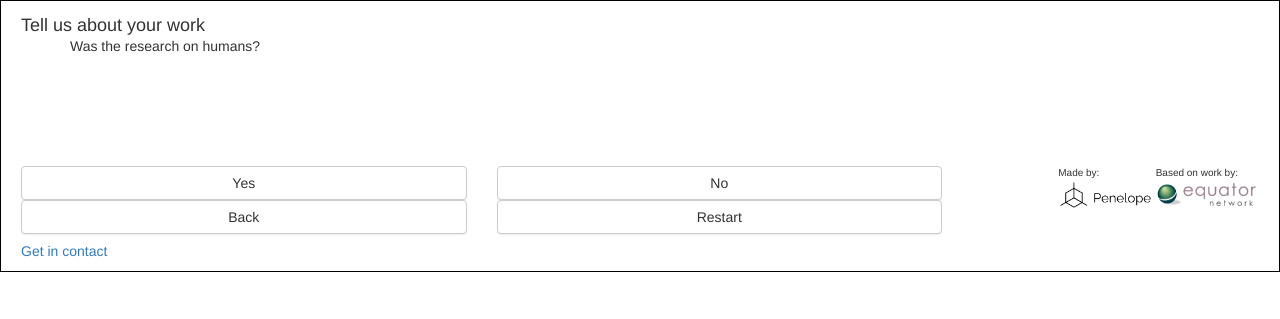
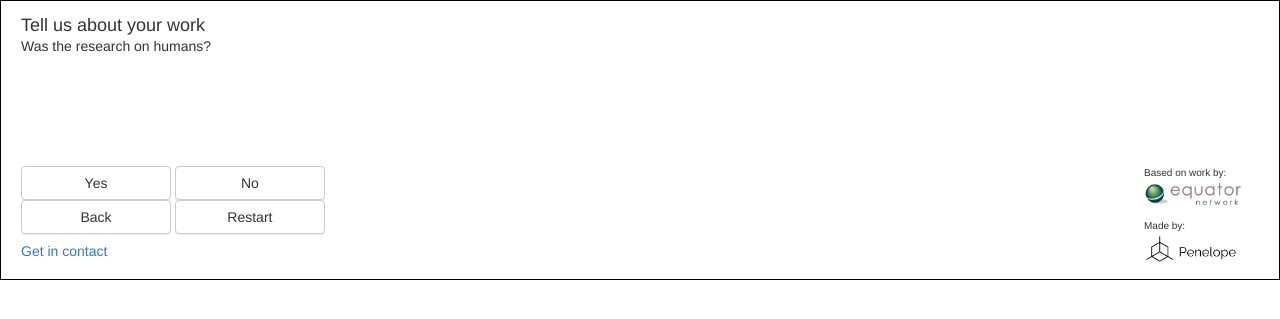
Before and after one commit to PenelopeResearch/EquatorChecklist, a Jekyll site: the page built from question0.html, in a window 1280 px wide. Shown: the top 319 px of the page. Built offline with Jekyll 4.4.1, drawn with Linux system fonts in a browser that asks for light colours.

Commit message:
Layout tweaks

```diff
--- a/_includes/logo.html
+++ b/_includes/logo.html
@@ -1,11 +1,14 @@
-
-<p class='pull-right'>Based on work by:
+<div class='logo-inner'>
+  <p>
+    Based on work by:
     <a href='http://www.equator-network.org' target='_blank'>
       <img src="{{ "images/equator_logo.png" | prepend: site.baseurl }}" class="img-responsive" alt="EQUATOR">
     </a>
   </p>
-<p class='pull-right'>Made by:
+  <p>
+    Made by:
     <a href='http://www.peneloperesearch.com' target="_blank">
       <img src="{{ "images/penelope_logo_name_black.png" | prepend: site.baseurl }}" class="img-responsive" alt="Penelope Research">
     </a>
   </p>
+</div>
--- a/_includes/question-action.html
+++ b/_includes/question-action.html
@@ -1,20 +1,16 @@
 <div class='row'>
-  <div class='col-xs-6'>
+  <div class='col-xs-12'>
     <a href='{{include.yesResult}}.html' class='btn btn-default'>Yes</a>
-  </div>
-  <div class='col-xs-6'>
     <a href='{{include.noResult}}.html' class='btn btn-default'>No</a>
   </div>
 </div>
 <div class='row'>
-  <div class='col-xs-6'>
+  <div class='col-xs-12'>
     {% if include.prevResult %}
       <a href='{{include.prevResult}}.html' class='btn btn-default'>Back</a>
     {% else %}
       <a class='btn btn-default disabled'>Back</a>
     {% endif %}
-  </div>
-  <div class='col-xs-6'>
     <a href='main.html' class='btn btn-default'>Restart</a>
   </div>
 </div>
--- a/_sass/_wizard.scss
+++ b/_sass/_wizard.scss
@@ -12,17 +12,31 @@ body {
 
 .page-action {
   .btn {
-    width: 100%;
+    min-width: 150px;
     overflow: hidden;
     white-space: normal;
   }
 }
 
 .logo {
+  .logo-inner {
+    float: right;
+    max-width: 100px;
+  }
   font-size: 10px;
   img {
     max-height: 30px;
   }
+}
+
+.container, .row {
+  padding: 0;
+  margin: 0;
+  width: 100%;
+}
+
+.col-lg-1, .col-lg-10, .col-lg-11, .col-lg-12, .col-lg-2, .col-lg-3, .col-lg-4, .col-lg-5, .col-lg-6, .col-lg-7, .col-lg-8, .col-lg-9, .col-md-1, .col-md-10, .col-md-11, .col-md-12, .col-md-2, .col-md-3, .col-md-4, .col-md-5, .col-md-6, .col-md-7, .col-md-8, .col-md-9, .col-sm-1, .col-sm-10, .col-sm-11, .col-sm-12, .col-sm-2, .col-sm-3, .col-sm-4, .col-sm-5, .col-sm-6, .col-sm-7, .col-sm-8, .col-sm-9, .col-xs-1, .col-xs-10, .col-xs-11, .col-xs-12, .col-xs-2, .col-xs-3, .col-xs-4, .col-xs-5, .col-xs-6, .col-xs-7, .col-xs-8, .col-xs-9 {
+  padding-left: 0;
 }
 
 /**
```
Also changed, not shown: _includes/answer-action.html (+2 -6 lines). Lines whose indentation alone changed are shown as unchanged.
